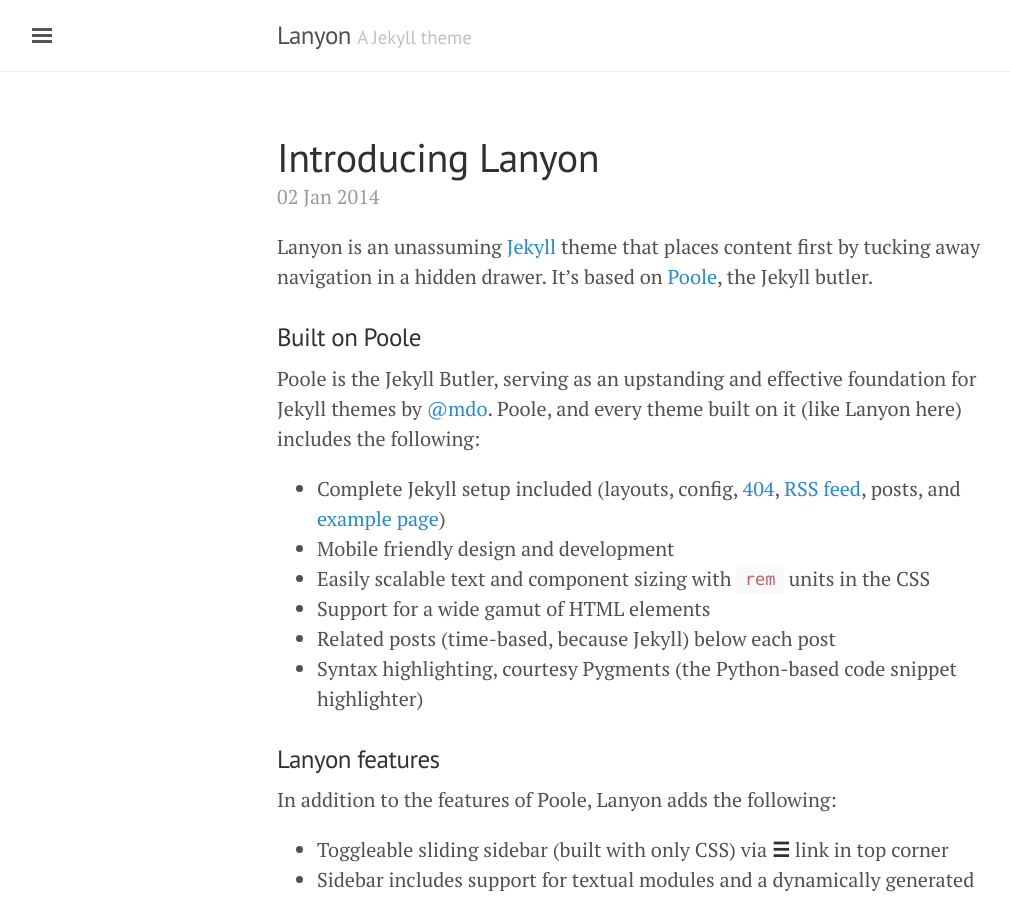
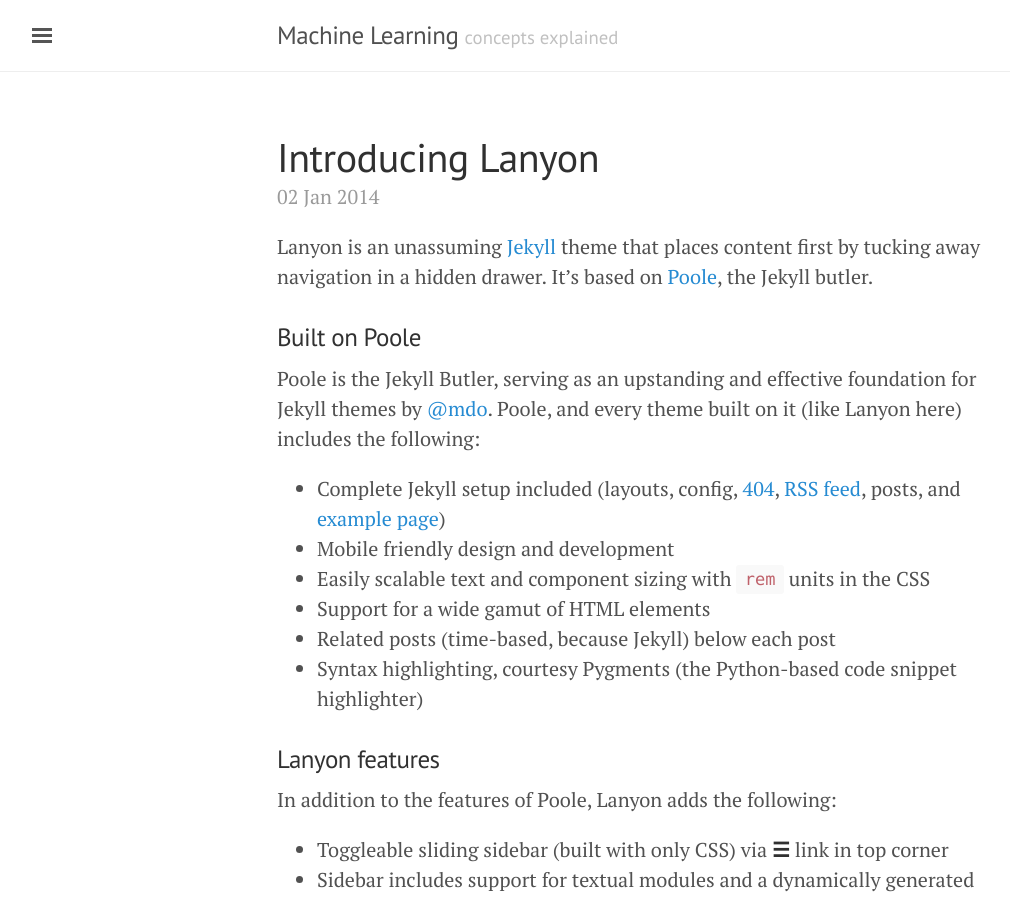
Before and after one commit to seanexp/seanexplode.github.io, a Jekyll site: the page built from index.html, in a window 1280 px wide and 900 px high. Shown: the whole window, without its empty margins (3-1013 px from the left). Built offline with Jekyll 4.4.1, drawn with Linux system fonts in a browser that asks for light colours; the list of posts is cut into pages by our own code.

Commit message:
change site title and tagline

```diff
--- a/_config.yml
+++ b/_config.yml
@@ -1,11 +1,10 @@
 # Permalinks
 #
-# Use of `relative_permalinks` ensures post links from the index work properly.
 permalink:           pretty
 
 # Setup
-title:               Lanyon
-tagline:             'A Jekyll theme'
+title:               Machine Learning
+tagline:             'concepts explained'
 description:         'A reserved <a href="http://jekyllrb.com" target="_blank">Jekyll</a> theme that places the utmost gravity on content with a hidden drawer. Made by <a href="https://twitter.com/mdo" target="_blank">@mdo</a>.'
 url:                 http://lanyon.getpoole.com
 baseurl:             ''
```
